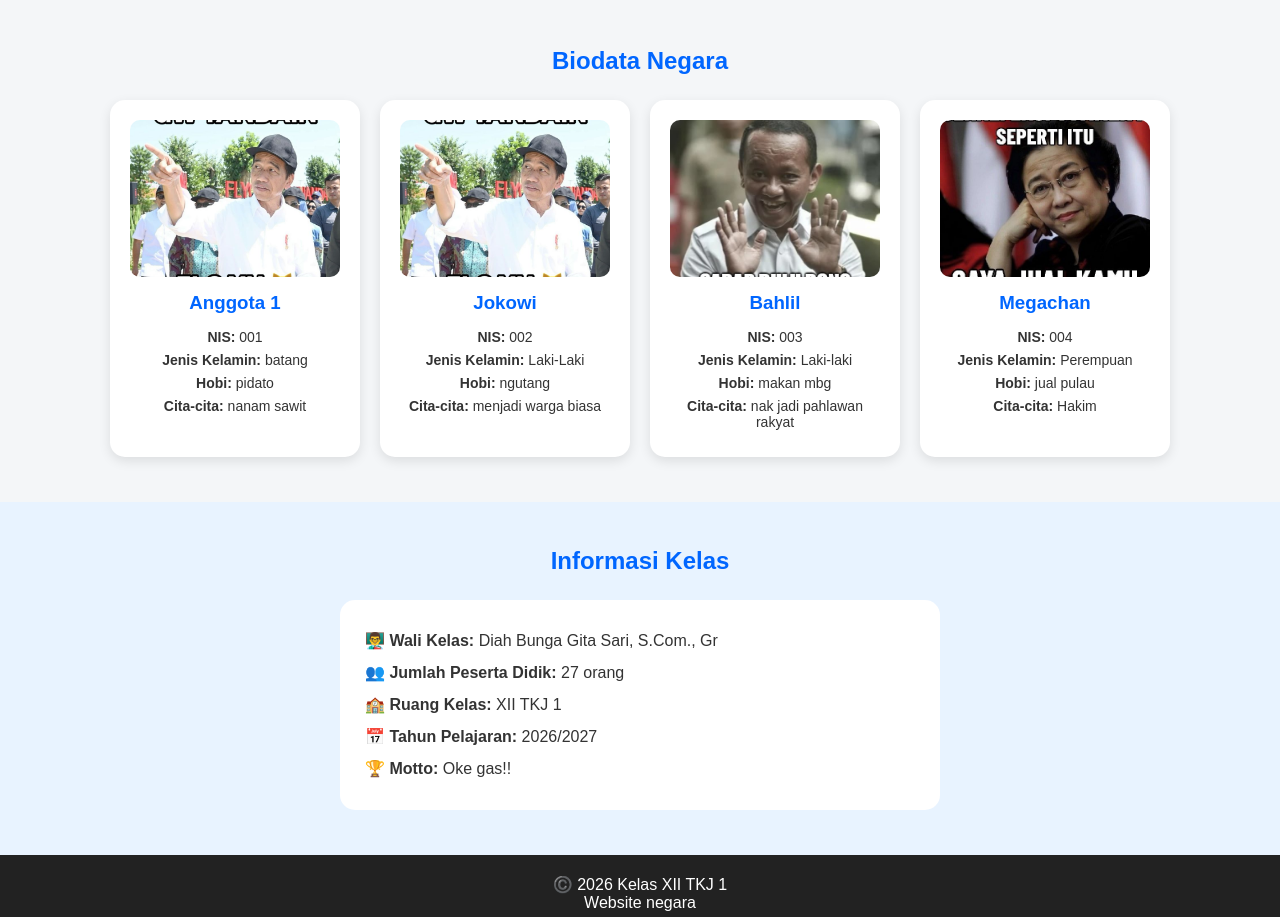
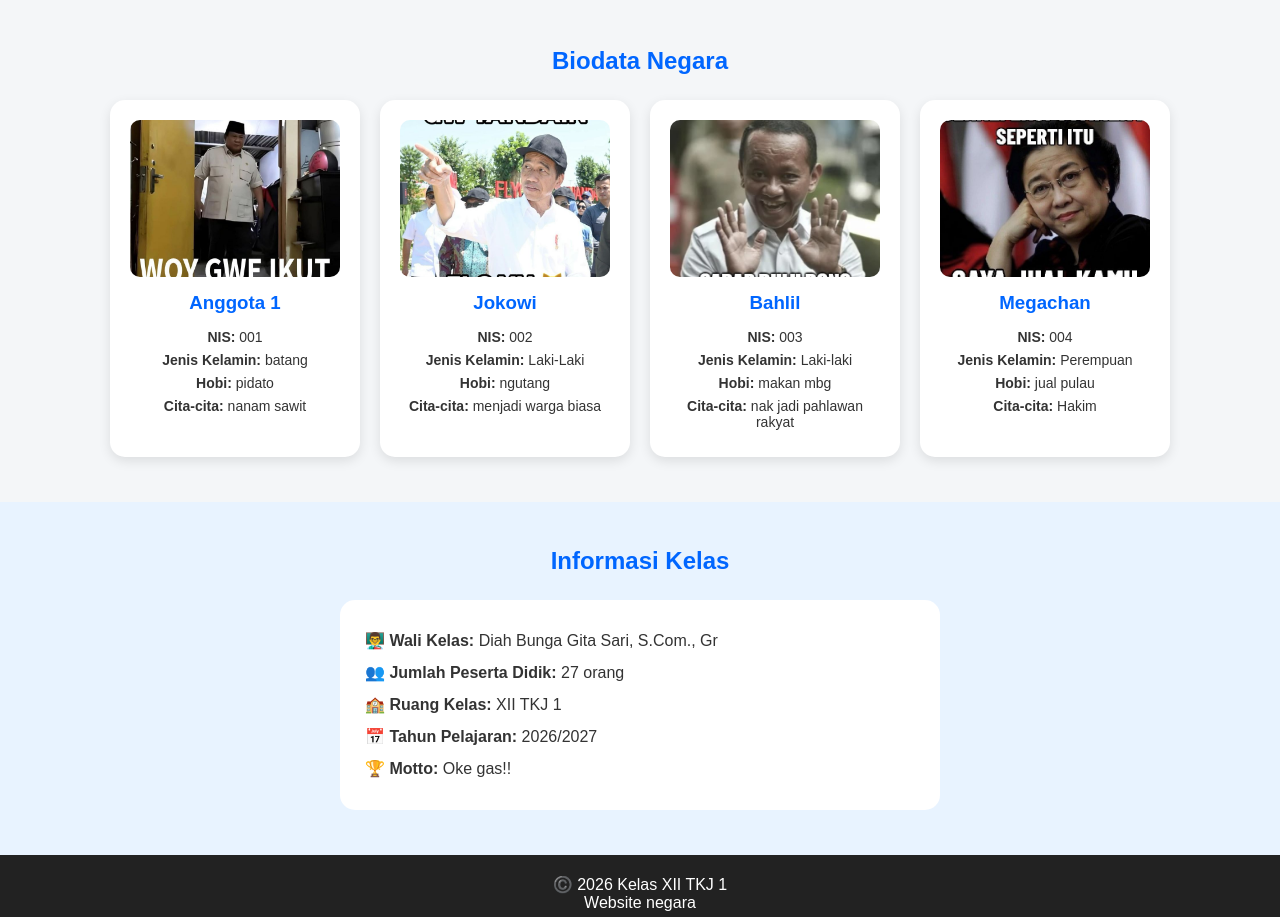
Before and after one commit to alimfaizmuzzaki265-pixel/Alim-Faiz-Muzzaki, a plain HTML site: page index.html in a window 1280 px wide. Shown: the part 820-1737 px from the top of the page. Drawn offline with Linux system fonts and the light colour scheme.

Commit message:
Update index.html

```diff
--- a/index.html
+++ b/index.html
@@ -195,7 +195,7 @@
             <!-- Card 1 -->
             <div class="card">
                 <div class="foto">
-                    <img src="f36eed0f6bc17bb82f55dcfb7a3ff1dc.jpg" alt="Foto Anggota 1">
+                    <img src="de40dfa9d486f3a3907901d6267aaade.jpg" alt="Foto Prabowo">
                 </div>
                 <h3>Anggota 1</h3>
                 <p><b>NIS:</b> 001</p>
```
